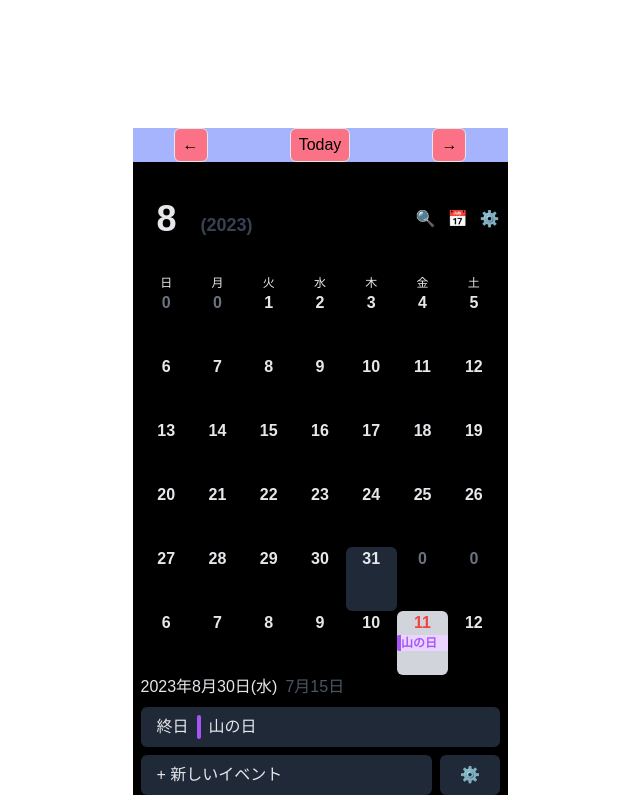
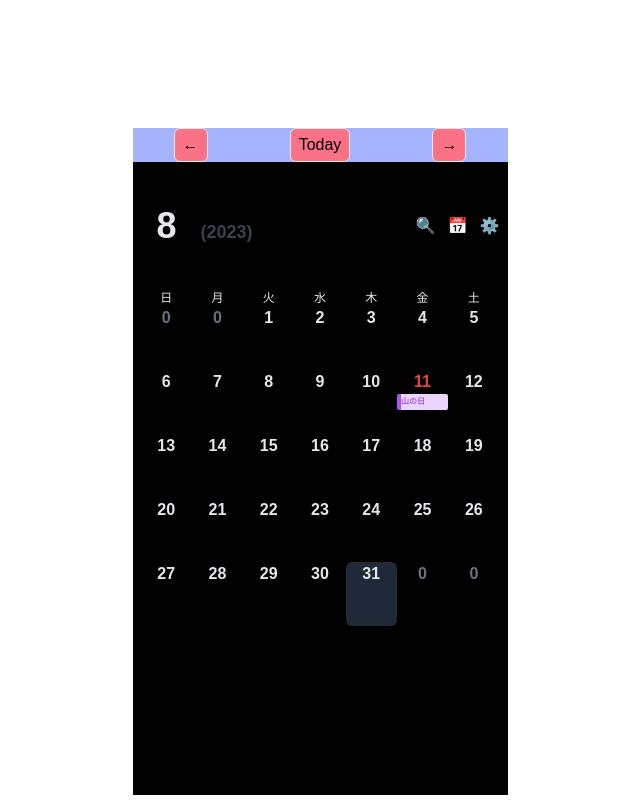
Before and after one commit to hangyuCho/calendar-of-job-change-fe, a React (Create React App) app: page / in a window 1280 px wide. Shown: the whole page, without its empty margins (320-960 px from the left). Built offline with nearby package versions, Linux system fonts and the light colour scheme.

Commit message:
fix : add holiday and selectable for schedule

```diff
--- a/src/components/Calendar.tsx
+++ b/src/components/Calendar.tsx
@@ -1,44 +1,15 @@
 
 import { useState } from "react"
-import { useDispatch } from "react-redux"
 import { CalendarRowByHead, CalendarRowByDays } from "./Calendar/index"
-
-enum ScheduleType {
-  ALL_TIME = "allTime",
-  FIX_TIME = "fixTime"
-}
-
-interface ScheduleProps {
-  scheduleType: ScheduleType
-  title: string
-  startAt: Date
-  endAt: Date
-}
-
-const scheduleList:Array<ScheduleProps> = [
-  {
-    scheduleType: ScheduleType.ALL_TIME,
-    title: "敬老の日",
-    startAt: new Date("2023-09-18 00:00:00"),
-    endAt: new Date("2023-09-18 00:00:00")
-  },
-  {
-    scheduleType: ScheduleType.FIX_TIME,
-    title: "ココネ最終面接",
-    startAt: new Date("2023-09-11 11:00:00"),
-    endAt: new Date("2023-09-11 12:00:00")
-  },
-  {
-    scheduleType: ScheduleType.FIX_TIME,
-    title: "旅行",
-    startAt: new Date("2023-09-16 13:00:00"),
-    endAt: new Date("2023-09-19 15:00:00")
-  }
-]
+import { useSelector } from "react-redux"
+import holiday from "../data/holiday.json"
+import { isEqualDate } from "../utils"
 
 const Calendar = () => {
 
   let [currentDate, setCurrentDate] = useState(new Date())
+  const selectedDate:number = useSelector((state: any) => state.schedule.time)
+  let selectedDateByTime = new Date(selectedDate)
 
   const onMoveToToday = () => { setCurrentDate( new Date()) }
 
@@ -53,6 +24,11 @@ const Calendar = () => {
     nextMonthDate.setMonth(nextMonthDate.getMonth() + 1)
     setCurrentDate(nextMonthDate)
   }
+
+  const holidayItem =
+    holiday
+      .items
+      .find(el => isEqualDate(new Date(el.start.date), new Date(selectedDate)))
 
   return (
     <div className="flex flex-col justify-center items-center text-gray-200">
@@ -77,35 +53,25 @@ const Calendar = () => {
           <div className="text-xs">
             <CalendarRowByHead/>
             <CalendarRowByDays currentDate={currentDate}/>
-            <div className="flex h-16">
-              <div className="w-[14.3%] flex justify-center font-bold text-base">6</div>
-              <div className="w-[14.3%] flex justify-center font-bold text-base">7</div>
-              <div className="w-[14.3%] flex justify-center font-bold text-base">8</div>
-              <div className="w-[14.3%] flex justify-center font-bold text-base">9</div>
-              <div className="w-[14.3%] flex justify-center font-bold text-base">10</div>
-              <div className="w-[14.3%] flex flex-col justify-start items-center font-bold text-base text-red-500 bg-gray-300 rounded-md">
-                <span>11</span>
-                <div className="flex justify-start bg-purple-200 rounded-sm border-l-4 border-purple-500 items-center gap-2 text-xs w-full text-purple-500">
-                  <span className="">山の日</span>
           </div>
         </div>
-              <div className="w-[14.3%] flex justify-center font-bold text-base">12</div>
-            </div>
-          </div>
-        </div>
+
+          {
+          selectedDate !== 0 ? (
             <div className="flex flex-col mx-2">
               <div className="flex gap-2">
-            <span>2023年8月30日(水)</span>
-            <span className="text-gray-600">7月15日</span>
+                <span> {selectedDateByTime.getFullYear()}年{selectedDateByTime.getMonth() + 1}月{selectedDateByTime.getDate()}日(水)</span>
               </div>
               <div className="flex flex-col mt-2 gap-2">
+                { holidayItem ? (
                 <div className="flex text-base">
                   <button type="button" className="flex justify-start bg-gray-800 px-4 py-2 rounded-md w-full items-center gap-2">
                     <span className="text-base">終日</span>
                     <span className="w-1 h-full bg-purple-500 rounded-sm"></span>
-                <span className="text-base">山の日</span>
+                    <span className="text-base">{holidayItem.summary}</span>
                   </button>
                 </div>
+                ) : null}
                 <div className="flex text-base gap-2 items-center">
                   <button type="button" className="flex justify-start bg-gray-800 px-4 py-2 rounded-md w-10/12">
                     <span className="text-base">+ 新しいイベント</span>
@@ -116,6 +82,9 @@ const Calendar = () => {
                 </div>
               </div>
             </div>
+          )
+          : null
+          }
         <div className="hidden">
           <div className="flex h-16 rounded-md w-[14.3%] justify-center font-bold text-base"></div>
           <div className="text-black rounded-md"></div>
@@ -130,6 +99,17 @@ const Calendar = () => {
           <div className="bg-gray-800"></div>
           <div className="bg-gray-900"></div>
           <div className="bg-gray-950"></div>
+          <div className="text-red-500"></div>
+          <div className="flex text-base">
+            <button type="button" className="flex justify-start bg-gray-800 px-4 py-2 rounded-md w-full items-center gap-2">
+              <span className="text-base">終日</span>
+              <span className="w-1 h-full bg-purple-500 rounded-sm"></span>
+              <span className="text-base">山の日</span>
+            </button>
+          </div>
+          <div className="flex justify-start bg-purple-200 rounded-sm border-l-4 border-purple-500 items-center gap-2 text-xs w-full text-purple-500">
+            <span className="">山の日</span>
+          </div>
         </div>
       </div>
     </div>
--- a/src/components/Calendar/CalendarRowByDays.tsx
+++ b/src/components/Calendar/CalendarRowByDays.tsx
@@ -3,8 +3,9 @@ import { AnyAction } from "@reduxjs/toolkit"
 import { Dispatch, } from "react"
 import { useDispatch, useSelector } from "react-redux"
 import { selectedSchedule } from "../../store/scheduleReducer"
-import { CalendarRowByDaysProps } from "../../types/index"
-import { isEqualDate } from "../../utils/index"
+import { CalendarRowByDaysProps } from "../../types"
+import { isEqualDate } from "../../utils"
+import { ScheduleByHoliday } from "../Schedule"
 
 const today = new Date()
 today.setHours(0,0,0,0)
@@ -45,6 +46,13 @@ const getWeeks = (currentDate: Date) => {
   return weeks
 
 }
+const SUN = 0,
+      MON = 1,
+      TUE = 2,
+      WED = 3,
+      THU = 4,
+      FRI = 5,
+      SAT = 6
 
 const CalendarRowByDays = ({currentDate}: CalendarRowByDaysProps) => {
   const dispatch:Dispatch<AnyAction> = useDispatch()
@@ -57,18 +65,19 @@ const CalendarRowByDays = ({currentDate}: CalendarRowByDaysProps) => {
     let style = "w-[14.3%] flex flex-col justify-start items-center font-bold text-base"
     let idx = 0
     let columns:any[] = []
-    for (let day of [0,1,2,3,4,5,6]) {
-      let time:number = week[day]
+    for (let dayOfTheWeek of [SUN, MON, TUE, WED, THU, FRI, SAT]) {
+      let time:number = week[dayOfTheWeek]
       let now:Date = new Date(time)
       let currentDateIsTodayStyle:string | null = isToday(now) ? "bg-gray-800 rounded-md": null
       let selectedDateStyle:string | null = isEqualDate(now, new Date(selectedDate)) ? `text-black bg-gray-300 rounded-md` : null
+
       columns.push(
               time ? <button
                         type="button"
                         key={idx++}
                         onClick={() => onClickHandler(now)}
                         className={`${style} ${selectedDateStyle ? selectedDateStyle : currentDateIsTodayStyle} `}>
-                        {now.getDate()}
+                        <ScheduleByHoliday targetDate={now} />
                       </button>
                     : <button
                         type="button"
--- /dev/null
+++ b/src/components/Schedule/ScheduleByHoliday.tsx
@@ -0,0 +1,29 @@
+
+import { ScheduleByHolidayProps } from "../../types"
+import { isEqualDate } from "../../utils/index"
+import holiday from "../../data/holiday.json"
+
+const ScheduleByHoliday = ({targetDate}:ScheduleByHolidayProps) => {
+
+  const holidayItem =
+    holiday
+      .items
+      .find(el => isEqualDate(new Date(el.start.date), targetDate))
+
+  return (
+    <>
+      {
+        !holidayItem ? <span>{targetDate.getDate()}</span> : (
+        <>
+          <span className="text-red-500">{targetDate.getDate()}</span>
+          <div className="flex justify-start bg-purple-200 rounded-sm border-l-4 border-purple-500 items-center gap-2 text-xs w-full text-purple-500">
+            <span className="text-[8px]">{holidayItem.summary}</span>
+          </div>
+        </>
+        )
+      }
+    </>
+  )
+}
+
+export default ScheduleByHoliday
--- /dev/null
+++ b/src/components/Schedule/index.ts
@@ -0,0 +1,6 @@
+
+import ScheduleByHoliday from "./ScheduleByHoliday";
+
+export {
+  ScheduleByHoliday
+}
--- a/src/types/index.ts
+++ b/src/types/index.ts
@@ -7,7 +7,12 @@ interface CalendarRowByDaysProps {
   currentDate: Date
 }
 
+interface ScheduleByHolidayProps {
+  targetDate:Date
+}
+
 export {
   type CalendarProps,
   type CalendarRowByDaysProps,
+  type ScheduleByHolidayProps
 };
```
Lines whose indentation alone changed are shown as unchanged.
